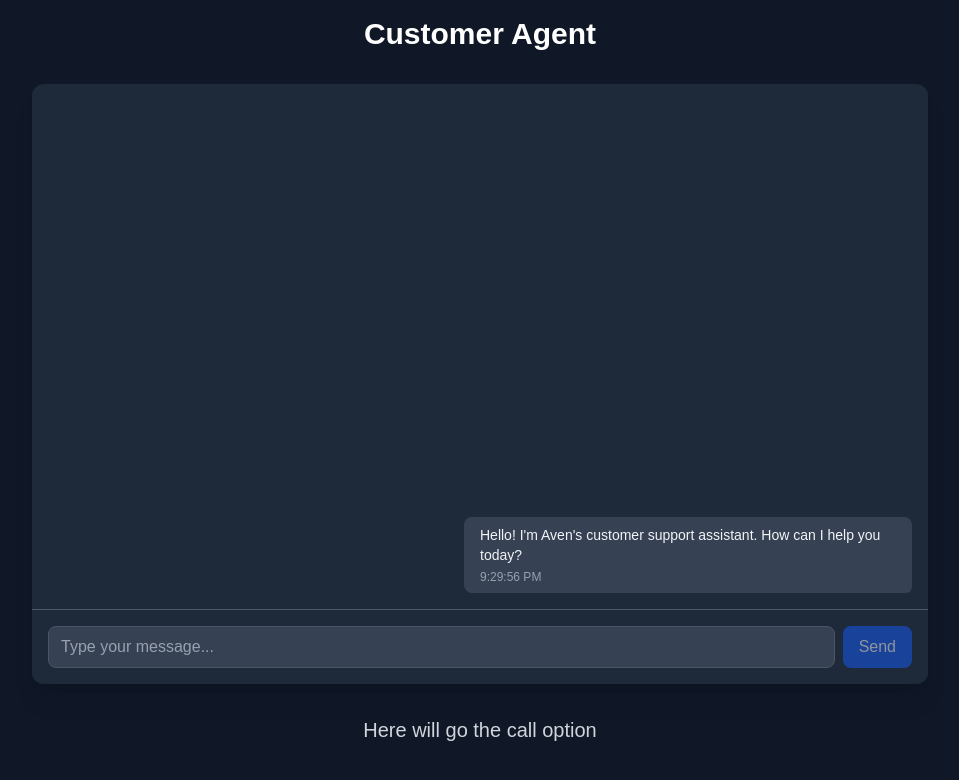
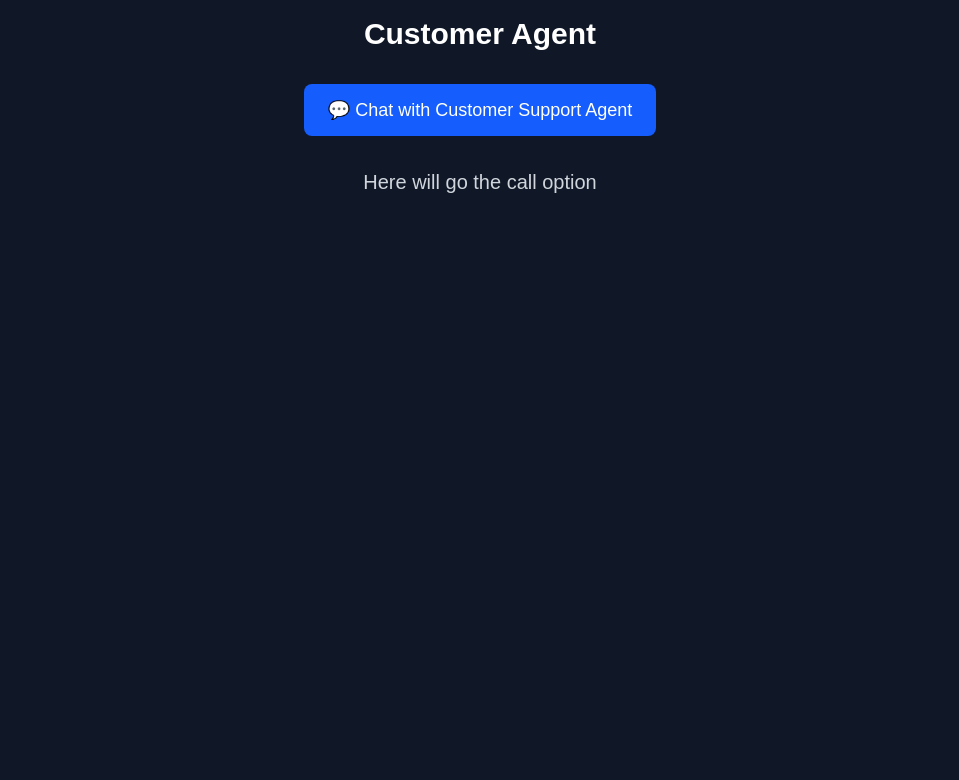
Before and after one commit to ecarmona235/customer-support-agent-aven, a Next.js app: page / in a window 1280 px wide. Shown: the top 780 px of the page, without its empty margins (160-1119 px from the left). Built offline with nearby package versions, Linux system fonts and the light colour scheme.

Commit message:
made chat show up conditionally, need to fix error from langchain

```diff
--- a/src/app/page.tsx
+++ b/src/app/page.tsx
@@ -1,14 +1,30 @@
+'use client';
+
+import { useState } from 'react';
 import { ChatWindow } from "@/components/ChatWindow";
 
 export default function Home() {
+  const [showChat, setShowChat] = useState(false);
+
   return (
     <div className="min-h-screen bg-gray-900 p-4">
       <div className="max-w-4xl mx-auto">
         <h1 className="text-3xl font-bold text-center mb-8 text-white">Customer Agent</h1>
 
-        <div className="bg-gray-800 rounded-xl shadow-xl h-[600px] overflow-hidden">
-          <ChatWindow />
-        </div>
+        {showChat ? (
+          <div className="bg-gray-800 rounded-xl shadow-xl h-[600px] overflow-hidden">
+            <ChatWindow />
+          </div>
+        ) : (
+          <div className="flex justify-center">
+            <button
+              onClick={() => setShowChat(true)}
+              className="px-6 py-3 bg-blue-600 text-white rounded-lg hover:bg-blue-700 transition-colors duration-200 text-lg font-medium"
+            >
+              💬 Chat with Customer Support Agent
+            </button>
+          </div>
+        )}
 
         <div className="mt-8 text-center">
           <h2 className="text-xl text-gray-300">Here will go the call option</h2>
```
